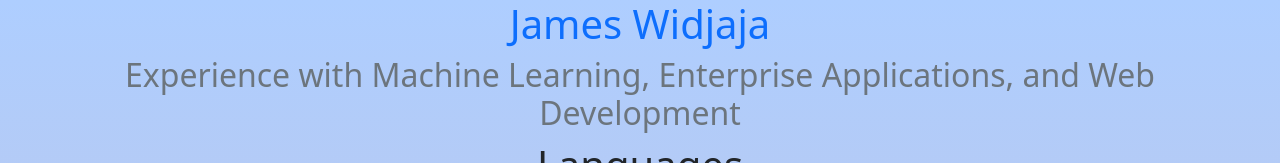
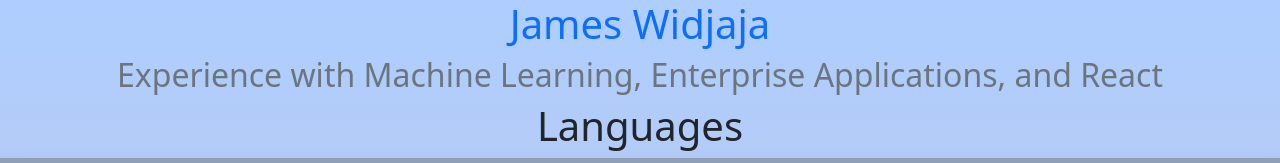
Before and after one commit to jameshw-dev01/jhw-personal-website, a React app: page public/index.html in a window 1280 px wide. Shown: the top 163 px of the page. Built offline with nearby package versions, Linux system fonts and the light colour scheme.

Commit message:
try fix react

```diff
--- a/package.json
+++ b/package.json
@@ -1,7 +1,7 @@
 {
   "name": "myprofile",
   "version": "0.1.0",
-  "private": true,
+  "private": false,
   "dependencies": {
     "@testing-library/jest-dom": "^5.16.2",
     "@testing-library/react": "^12.1.3",
--- a/public/index.html
+++ b/public/index.html
@@ -33,7 +33,7 @@
     <div class="gradient_background">
     <div class="jumbotron container">
         <h1 class="text-center text-primary">James Widjaja</h1>
-        <h2 class="text-center text-secondary">Experience with Machine Learning, Enterprise Applications, and Web Development</h2>
+        <h2 class="text-center text-secondary">Experience with Machine Learning, Enterprise Applications, and React</h2>
     </div>
     <div id="main">
   </div>
```
